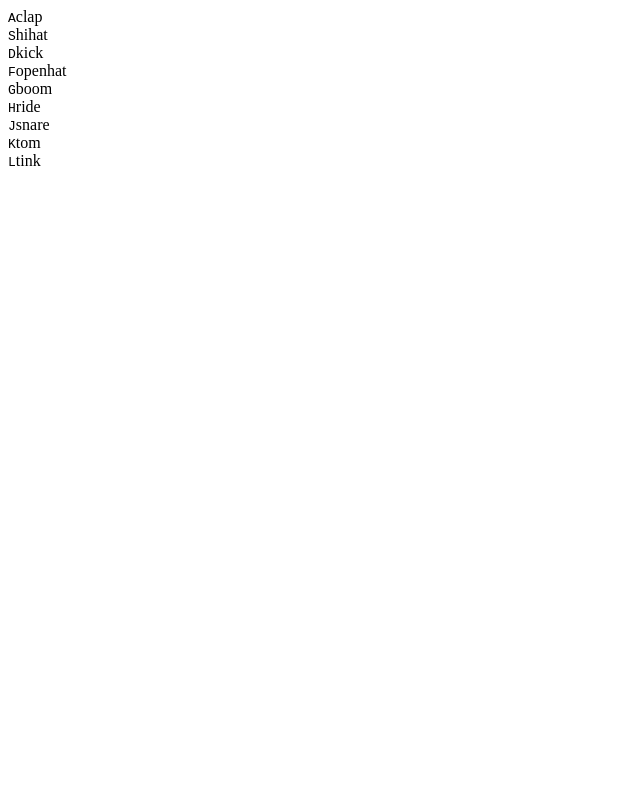
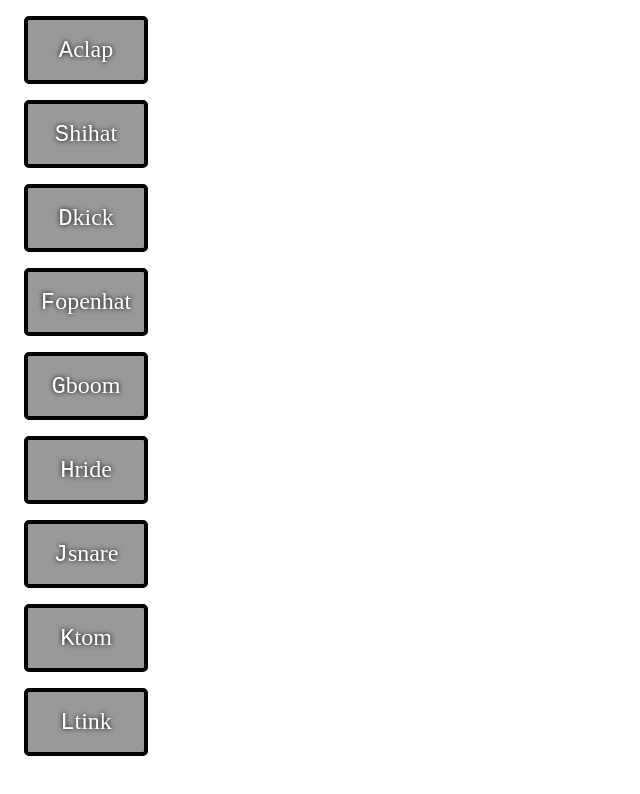
Before and after one commit to 0131mj/js30, a plain HTML site: page 01_drumkit/index.html in a window 1280 px wide. Shown: the whole page, without its empty margins (0-640 px from the left). Drawn offline with Linux system fonts and the light colour scheme.

Commit message:
스타일 수정

```diff
--- a/01_drumkit/index.html
+++ b/01_drumkit/index.html
@@ -5,6 +5,7 @@
     <meta name="viewport" content="width=device-width, initial-scale=1.0">
     <meta http-equiv="X-UA-Compatible" content="ie=edge">
     <title>Document</title>
+    <link rel="stylesheet" href="style.css">
 </head>
 <body>
     <div class="keys">
@@ -34,6 +35,7 @@
         if(!audio) return; //stop the function from running all together
         audio.currentTime = 0; //rewind to start
         audio.play();
+        key.classList.add('playing');
         console.log(key);
     });
 </script>
--- /dev/null
+++ b/01_drumkit/style.css
@@ -0,0 +1,19 @@
+.key{
+    border: 4px solid black;
+    border-radius: 5px;
+    margin:1rem;
+    font-size: 1.5rem;
+    padding: 1rem .5rem;
+    transition: all .07s;
+    width: 100px;
+    text-align: center;
+    color:white;
+    background:rgba(0,0,0,0.4);
+    text-shadow: 0 0 5px black;
+}
+
+.playing{
+    transform:scale(1.1);
+    border-color:#ffc600;
+    box-shadow: 0 0 10px #ffc600;
+}
```
